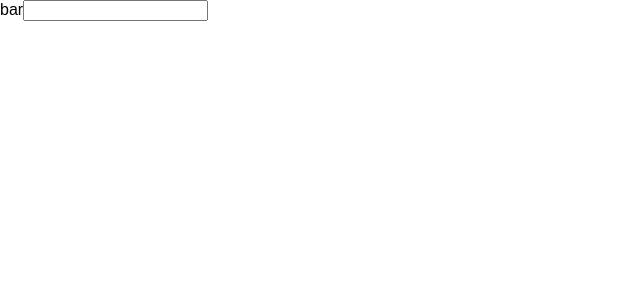
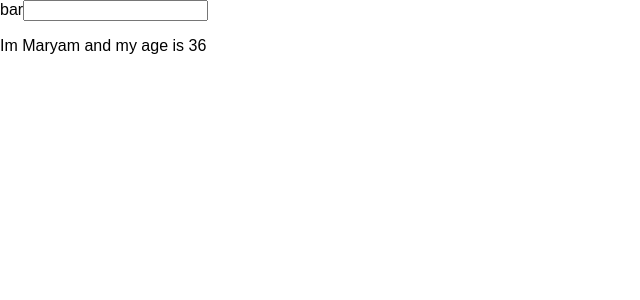
Before and after one commit to MaryamNagata89/ham-udemy-redux, a React (Create React App) app: page / in a window 1280 px wide. Shown: the top 300 px of the page, without its empty margins (0-640 px from the left). Built offline with nearby package versions, Linux system fonts and the light colour scheme.

Commit message:
conponent props

```diff
--- a/src/App.js
+++ b/src/App.js
@@ -1,16 +1,37 @@
-import React,{ Component } from 'react';
 
+import React, { Component } from 'react';
 
 class App extends Component {
-  render(){
-	return (
-<>
-<label htmlFor="bar">bar</label>
-<input type ="text"onClick={()=>{console.log('im clicked')}}/>
-
-</>
-);
+  render() {
+    return (
+      <>
+        <label htmlFor="bar">bar</label>
+        <input
+          type="text"
+          onClick={() => {
+            console.log('im clicked');
+          }}
+        />
+        <User name="Maryam" age={36} />
+      </>
+    );
+  }
+}
+class User extends Component {
+  constructor(props) {
+    super(props);
+    this.name = props.name;
+    this.age = props.age;
+  }
+  render() {
+    return (
+      <div>
+        <p>
+          Im {this.name} and my age is {this.age}
+        </p>
+      </div>
+    );
+  }
 }
 
-}
 export default App;
```
